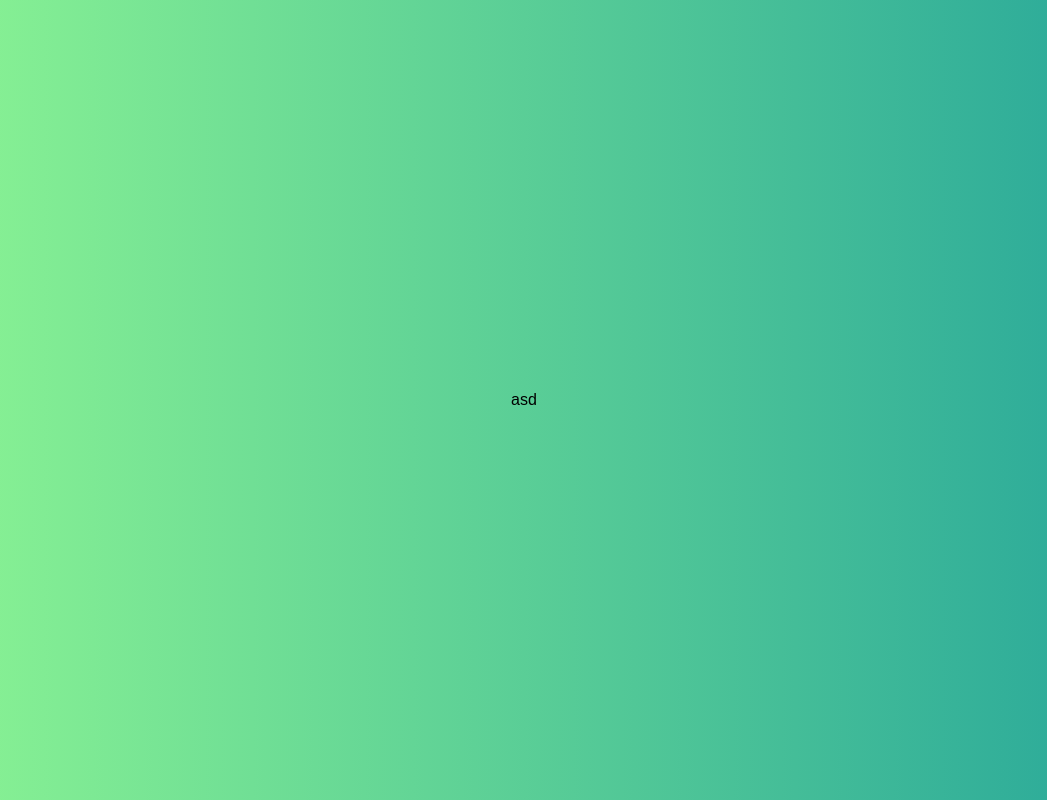
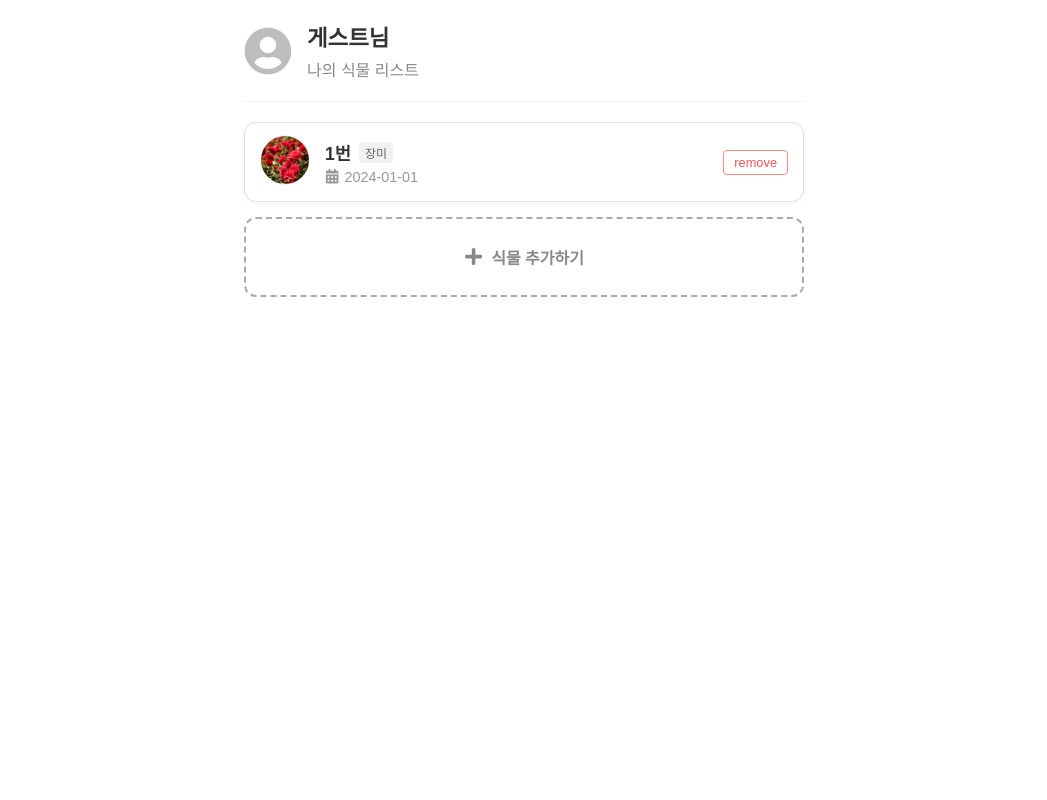
Before and after one commit to refresh-groot/refresh, a React (Vite) app in the folder frontend/: page /profile in a window 1280 px wide. Shown: the whole page, without its empty margins (116-1163 px from the left). Built offline with nearby package versions, Linux system fonts and the light colour scheme; a web font is replaced by a local one.

Commit message:
프로필 화면 구성

```diff
--- a/frontend/src/components/Header/Header.jsx
+++ b/frontend/src/components/Header/Header.jsx
@@ -17,6 +17,11 @@ if(!isLoggedIn) return null;
 const toggleMenu =() =>{
 setIsOpen(!isOpen);
 }
+
+const closeMenu = () => {
+  setIsOpen(false);
+}
+
 
 const handleLogout = () =>{
   showAlert('success', '성공', '로그아웃에 성공했습니다.');
@@ -44,10 +49,10 @@ const handleRefresh = (e) =>{
       <div className={`navbar-menu ${isOpen ? 'active' : ''}`}>
         <ul>
         <li><Link to="/menu" onClick={handleRefresh}>HOME</Link></li>
-        <li><Link to="/Profile">PROFILE</Link></li>
-        <li><Link to="/Community">COMMUNITY</Link></li>
-        <li><Link to="#">SETTINGS</Link></li>
-        <li><Link to="/" onClick={(handleLogout)}>LOGOUT</Link></li>
+        <li><Link to="/Profile" onClick={closeMenu}>PROFILE</Link></li>
+        <li><Link to="/Community" onClick={closeMenu}>COMMUNITY</Link></li>
+        <li><Link to="#" onClick={closeMenu}>SETTINGS</Link></li>
+        <li><Link to="/" onClick={handleLogout}>LOGOUT</Link></li>
         </ul>
       </div>
     </nav>
--- /dev/null
+++ b/frontend/src/pages/Profile/AddPlantModal.css
@@ -0,0 +1,111 @@
+.modal-overlay {
+  position: fixed;
+  top: 0;
+  left: 0;
+  width: 100%;
+  height: 100%;
+  background-color: rgba(0, 0, 0, 0.5);
+  display: flex;
+  justify-content: center;
+  align-items: center;
+  z-index: 1000;
+}
+
+.modal-content {
+  background: white;
+  padding: 25px;
+  border-radius: 15px;
+  width: 90%;
+  max-width: 400px;
+  position: relative;
+  box-shadow: 0 5px 15px rgba(0,0,0,0.3);
+  animation: slideUp 0.3s ease-out;
+}
+
+@keyframes slideUp {
+  from { transform: translateY(50px); opacity: 0; }
+  to { transform: translateY(0); opacity: 1; }
+}
+
+.close-btn {
+  position: absolute;
+  top: 15px;
+  right: 15px;
+  background: none;
+  border: none;
+  font-size: 1.2rem;
+  cursor: pointer;
+  color: #999;
+}
+
+.close-btn:hover{
+  color: #777;
+}
+
+.modal-content h2 {
+  text-align: center;
+  margin-bottom: 20px;
+  color: #333;
+}
+
+.modal-img-upload {
+  display: flex;
+  justify-content: center;
+  margin-bottom: 20px;
+  position: relative;
+}
+
+.modal-img-upload img {
+  width: 100px;
+  height: 100px;
+  border-radius: 50%;
+  object-fit: cover;
+  border: 3px solid #eee;
+}
+
+.modal-camera-btn {
+  position: absolute;
+  bottom: 0;
+  right: 35%;
+  background: #4caf50;
+  color: white;
+  width: 30px;
+  height: 30px;
+  border-radius: 50%;
+  display: flex;
+  align-items: center;
+  justify-content: center;
+  cursor: pointer;
+}
+
+.modal-input-group {
+  margin-bottom: 15px;
+}
+
+.modal-input-group label {
+  display: block;
+  font-size: 0.9rem;
+  color: #666;
+  margin-bottom: 5px;
+}
+
+.modal-input-group input {
+  width: 100%;
+  padding: 10px;
+  border: 1px solid #ddd;
+  border-radius: 8px;
+  box-sizing: border-box;
+}
+
+.modal-submit-btn {
+  width: 100%;
+  padding: 12px;
+  background-color: #4caf50;
+  color: white;
+  border: none;
+  border-radius: 8px;
+  font-size: 1rem;
+  font-weight: bold;
+  cursor: pointer;
+  margin-top: 10px;
+}
--- /dev/null
+++ b/frontend/src/pages/Profile/AddPlantModal.jsx
@@ -0,0 +1,93 @@
+import React, { useState } from 'react'
+import './AddPlantModal.css';
+import { FaTimes, FaCamera } from 'react-icons/fa';
+import defaultImg from '../../assets/img/rose.png';
+import { showAlert } from '../../app/alert';
+
+function AddPlantModal({onClose, onSave}) {
+    const [nickname, setNickname] =useState('');
+    const [species, setSpecies] = useState('');
+    const [date, setDate] = useState('');
+    const [preview, setPreview] = useState(defaultImg);
+    const [file, setFile] = useState(null);
+
+    const handleFileChange = (e) => {
+        const selected = e.target.files[0];
+        if(selected) {
+            setFile(selected);
+            setPreview(URL.createObjectURL(selected));
+        }
+    };
+
+    const handleSubmit = (e) => {
+        e.preventDefault();
+        if(!nickname || !species || !date){
+            return showAlert('warning', '정보 부족', '모든 정보를 입력해주세요.');
+        }
+
+
+    const newPlant = {
+    id: Date.now(),
+    name: species,
+    nickname: nickname,
+    startDate: date,
+    img: preview
+    };
+
+    onSave(newPlant);
+    onClose();
+};
+
+
+
+
+  return (
+    <div className="modal-overlay" onClick={onClose}>
+        <div className="modal-content" onClick={(e) => e.stopPropagation()}>
+            <button className='close-btn' onClick={onClose}>
+                <FaTimes/>
+            </button>
+            <h2>새 식물 등록</h2>
+            <form onSubmit={handleSubmit}>
+                <div className="modal-img-upload">
+                    <img src={preview} alt="미리보기" />
+                    <label htmlFor="modal-file" className='modal-camera-btn'>
+                        <FaCamera/>
+                    </label>
+                    <input type="file" id="modal-file" style={{display:'none'}} onChange={handleFileChange} />
+                </div>
+
+                <div className="modal-input-group">
+                    <label>식물 종류</label>
+                    <input
+                    type="text"
+                    placeholder="예: 장미, 몬스테라"
+                    value={species} onChange={(e)=> setSpecies(e.target.value)}
+                    />
+                </div>
+
+                <div className="modal-input-group">
+                    <label>식물 이름</label>
+                    <input
+                    type="text"
+                    placeholder="예: 1호"
+                    value={nickname} onChange={(e)=> setNickname(e.target.value)}
+                    />
+                </div>
+
+                <div className="modal-input-group">
+            <label>등록 날짜</label>
+            <input
+              type="date"
+              value={date}
+              onChange={(e) => setDate(e.target.value)}
+            />
+          </div>
+          <button type="submit" className="modal-submit-btn">등록하기</button>
+            </form>
+        </div>
+    </div>
+  );
+}
+
+export default AddPlantModal
--- a/frontend/src/pages/Profile/Profile.css
+++ b/frontend/src/pages/Profile/Profile.css
@@ -1,8 +1,145 @@
-.Profile-container{
-    background: linear-gradient(90deg, var(--primary-light) 0%, var(--primary-color) 100%);
-    width: 100%;
+.profile-container{
+    padding: 20px;
+    max-width: 600px;
+    margin: 0 auto;
+    font-family: 'Noto Sans KR', sans-serif;
+}
+
+.user-info-row{
+    display:flex;
+    align-items: center;
+    gap: 15px;
+    margin-bottom: 20px;
+}
+
+.user-avatar-icon{
+    font-size: 3rem;
+    color: #bdbdbd;
+}
+
+.user-text h2 {
+    font-size: 1.4rem;
+    margin: 0;
+    color: #333;
+}
+.user-text p {
+    margin: 5px 0 0;
+    color: #888;
+    font-size: 1rem;
+}
+
+.divider{
+    border: 0;
+    height: 1px;
+    background: #eee;
+    margin-bottom: 20px;
+}
+
+.plant-list-wrapper{
     display: flex;
+    flex-direction: column;
+    gap: 15px;
+}
+
+.plant-item{
+    display: flex;
+    align-items: center;
+    padding: 15px;
+    border-radius: 12px;
+    height: 80px;
+    position: relative;
+    cursor: pointer;
+    transition: transform 0.2s;
+}
+
+.plant-item:hover{
+    transform: translateY(-2px);
+}
+
+.solid-item{
+    background-color: white;
+    border: 1px solid #e0e0e0;
+    box-shadow: 0 2px 8px rgba(0,0,0,0.03);
+}
+
+.item-img-box img{
+    width: 50px;
+    height: 50px;
+    border-radius: 50%;
+    object-fit: cover;
+    margin-right: 15px;
+    border: 1px solid #eee;
+}
+
+.item-info{
+    flex: 1;
+    display: flex;
+    flex-direction: column;
+    gap: 4px;
+}
+
+.info-top{
+    display: flex;
+    align-items: center;
+    gap: 8px;
+}
+
+.plant-nickname{
+    font-weight: bold;
+    font-size: 1.1rem;
+    color: #333;
+}
+
+.plant-name-tag{
+    font-size: 0.75rem;
+    color: #666;
+    background-color: #f1f1f1;
+    padding: 2px 6px;
+    border-radius: 4px;
+}
+
+.info-bottom{
+    font-size: 0.9rem;
+    color: #999;
+    display: flex;
+    align-items: center;
+    gap: 5px;
+}
+
+.delete-btn-box{
+    background-color: white;
+    border: 1px solid #ff8a80;
+    color: #ff5252;
+    padding: 4px 10px;
+    font-size: 0.8rem;
+    border-radius: 4px;
+    cursor: pointer;
+}
+
+.delete-btn-box:hover{
+    background-color: #ffebee;
+}
+
+.dashed-item{
+    background-color: transparent;
+    border: 2px dashed #aaa;
     justify-content: center;
+    color: #888;
+}
+
+.dashed-item:hover{
+    border-color: #4caf50;
+    color: #4caf50;
+    background-color: #f9fbe7;
+}
+
+.add-content{
+    display: flex;
     align-items: center;
-    height: 100dvh;
+    gap: 8px;
+    font-weight: bold;
 }
+
+.plus-icon{
+    font-size: 1.2rem;
+}
--- a/frontend/src/pages/Profile/Profile.jsx
+++ b/frontend/src/pages/Profile/Profile.jsx
@@ -1,10 +1,116 @@
-import React from 'react'
+import React, { useState } from 'react'
 import './Profile.css';
+import { FaPlus, FaTrashAlt, FaCalendarAlt, FaUserCircle } from 'react-icons/fa';
+import { useAuth } from '../../context/AuthContext';
+import defaultImg from '../../assets/img/rose.png';
+import { showAlert } from '../../app/alert';
+import Swal from 'sweetalert2'
+import AddPlantModal from './AddPlantModal';
 
-const Profile = () => {
+function Profile() {
+
+  const {user} = useAuth();
+  const [isModalOpen, setIsModalOpen] = useState(false);
+  const [plants, setPlants] = useState([
+    {
+      id: 1,
+      name: '장미',
+      nickname: '1번',
+      startDate: '2024-01-01',
+      img: defaultImg
+    },
+]);
+
+  const handleDelete = (id, e) => {
+    e.stopPropagation();
+    Swal.fire({
+      title: '정말 삭제하시겠습니까?',
+      text: "삭제하면 되돌릴 수 없습니다!",
+      icon: 'warning',
+      showCancelButton: true,
+      confirmButtonColor: '#d33',
+      cancelButtonColor: '#3085d6',
+      confirmButtonText: '네 삭제합니다',
+      cancelButtonText: '취소'
+    }).then((result) => {
+      if(result.isConfirmed){
+        setPlants(plants.filter(plant => plant.id !== id));
+
+        Swal.fire(
+          '삭제완료',
+          '식물이 리스트에서 삭제되었습니다.',
+          'success'
+        );
+      }
+    });
+  };
+
+  const handleSavePlant = (newPlant) => {
+    setPlants([...plants, newPlant]);
+
+  Swal.fire({
+    icon: 'success',
+    title: '등록 완료!',
+    text: `${newPlant.nickname} 식물이 추가되었습니다.`,
+    timer: 1500,
+    showConfirmButton: false
+  });
+}
+
   return (
-    <div className='Profile-container'>asd</div>
-  )
+    <div className="profile-container">
+      <header className="profile-header">
+        <div className="user-info-row">
+          <FaUserCircle className='user-avatar-icon'/>
+          <div className="user-text">
+            <h2>{user?.nickname || '게스트'}님</h2>
+            <p>나의 식물 리스트</p>
+          </div>
+        </div>
+      </header>
+
+    <hr className='divider'/>
+
+    <div className="plant-list-wrapper">
+      {plants.map((plant) => (
+        <div key={plant.id} className='plant-item solid-item'>
+          <div className="item-img-box">
+            <img src={plant.img} alt={plant.name} />
+          </div>
+
+          <div className="item-info">
+            <div className="info-top">
+              <span className='plant-nickname'>{plant.nickname}</span>
+              <span className='plant-name-tag'>{plant.name}</span>
+            </div>
+            <div className="info-bottom">
+              <FaCalendarAlt/>{plant.startDate}
+            </div>
+          </div>
+
+          <button className='delete-btn-box' onClick={(e) => handleDelete(plant.id, e)}>
+            remove
+          </button>
+        </div>
+      ))}
+
+      <div className="plant-item dashed-item" onClick={() => setIsModalOpen(true)}>
+        <div className="add-content">
+          <FaPlus className='plus-icon'/>
+          <span>식물 추가하기</span>
+        </div>
+      </div>
+    </div>
+
+    {isModalOpen && (
+      <AddPlantModal
+      onClose={()=> setIsModalOpen(false)}
+      onSave={handleSavePlant}
+      />
+    )}
+
+    </div>
+  );
 }
 
 export default Profile
```
Also changed, not shown: 2 other files (tests, documents, lock files or other folders).
